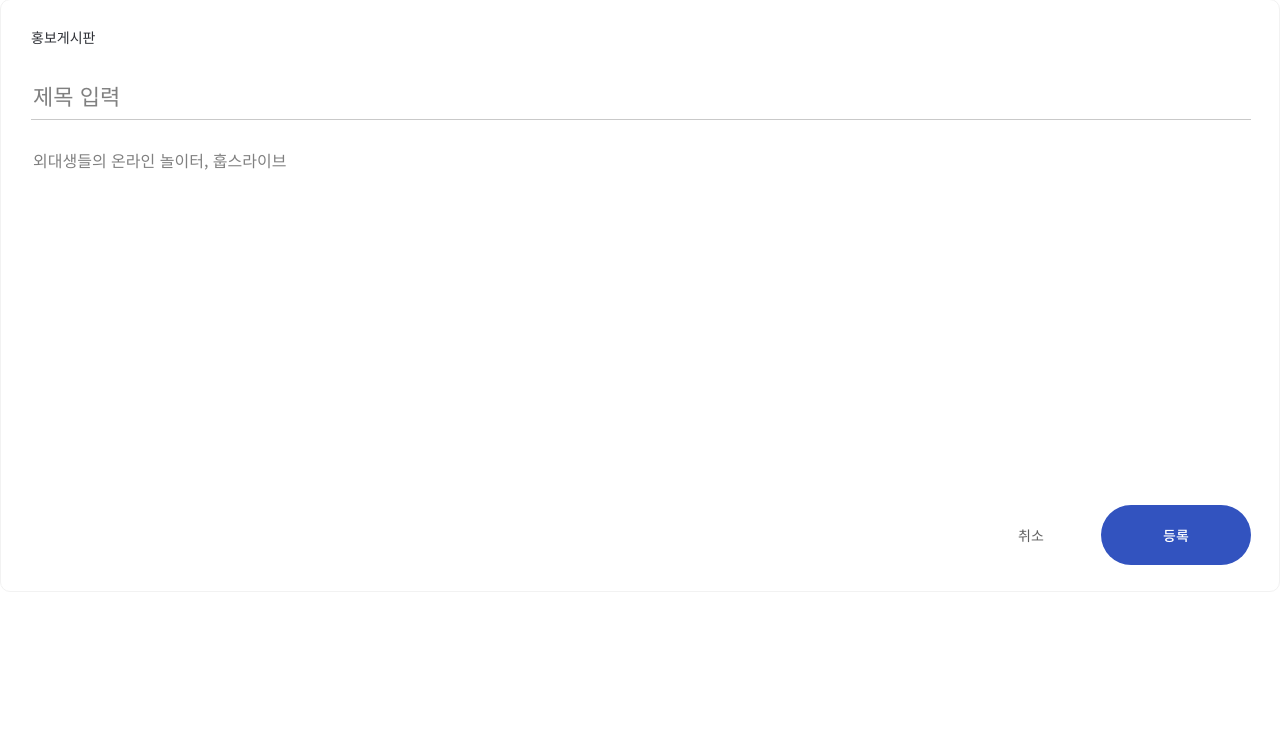
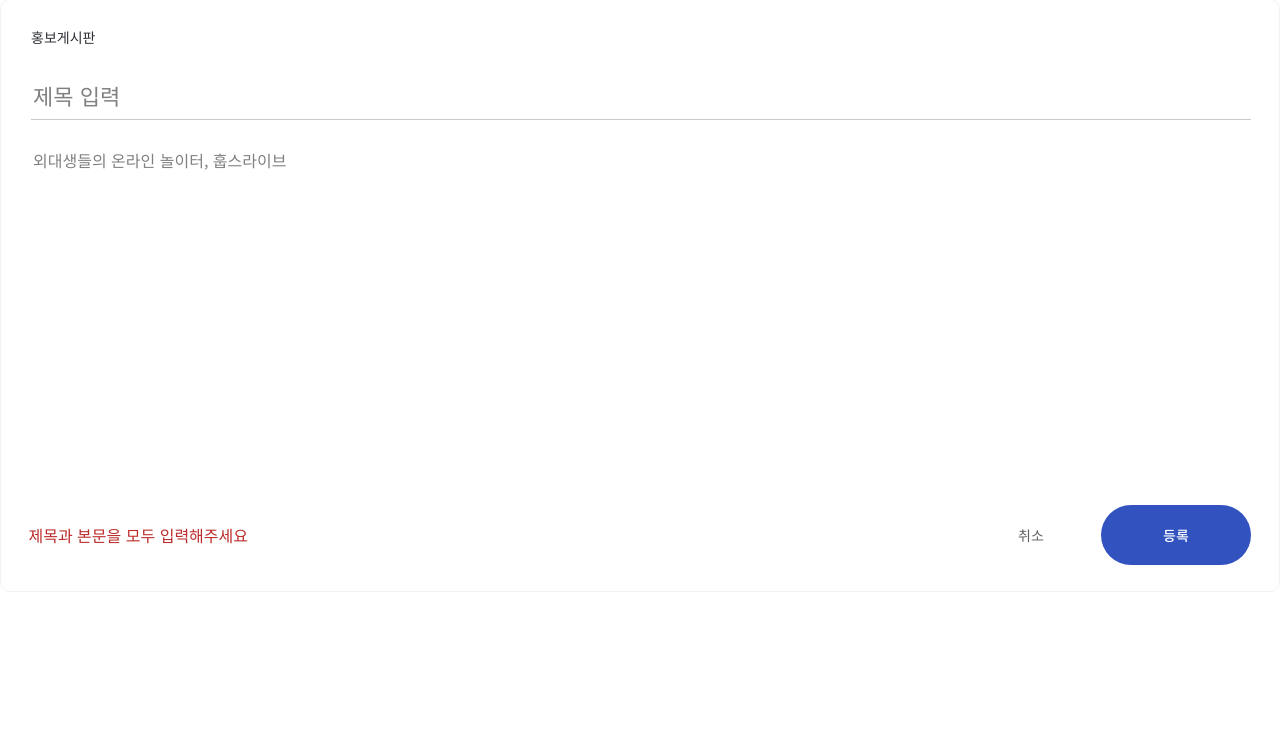
Before and after one commit to suhyeonnnnn/HUFS_LIVE, a Django app: page /pr/new/ in a window 1280 px wide. Shown: the part 318-1061 px from the top of the page. Run offline with Django 3.2, Linux system fonts and the light colour scheme.

Commit message:
글 작성/수정 페이지 에러메세지 추가

```diff
--- a/community/static/css/new.css
+++ b/community/static/css/new.css
@@ -77,6 +77,14 @@
     justify-content: flex-end;
     height: 60px;
 }
+.error-message{
+    font-size: 16px;
+    color: #BC2B2B;
+    margin: 18px 0;
+    text-align: left;
+    position: relative;
+    right: 733px;
+}
 .new-post-btn a{
     text-decoration: none;
     height: 60px;
--- a/community/templates/free_new.html
+++ b/community/templates/free_new.html
@@ -20,6 +20,7 @@
             <input type="text" name="title" placeholder="제목 입력" class="title-input">
             <textarea name="body" placeholder="외대생들의 온라인 놀이터, 훕스라이브" class="main-input"></textarea>
             <div class="new-post-btn">
+                <div class="error-message">제목과 본문을 모두 입력해주세요</div>
                 <a href="javascript:history.back();">취소</a>
                 <input class="btn btn-dark" type="submit" value="">
             </div>
--- a/community/templates/free_update.html
+++ b/community/templates/free_update.html
@@ -21,6 +21,7 @@
             <input type="text" name="title" value={{post_detail.title}} placeholder="제목 입력" class="title-input">
             <textarea name="body" placeholder="외대생들의 온라인 놀이터, 훕스라이브" class="main-input">{{post_detail.body}}</textarea>
             <div class="new-post-btn">
+                <div class="error-message">제목과 본문을 모두 입력해주세요</div>
                 <a href="javascript:history.back();">취소</a>
                 <input class="btn btn-dark" type="submit" value="">
             </div>
--- a/community/templates/graduate_new.html
+++ b/community/templates/graduate_new.html
@@ -20,6 +20,7 @@
             <input type="text" name="title" placeholder="제목 입력" class="title-input">
             <textarea name="body" placeholder="외대생들의 온라인 놀이터, 훕스라이브" class="main-input"></textarea>
             <div class="new-post-btn">
+                <div class="error-message">제목과 본문을 모두 입력해주세요</div>
                 <a href="javascript:history.back();">취소</a>
                 <input class="btn btn-dark" type="submit" value="">
             </div>
--- a/community/templates/graduate_update.html
+++ b/community/templates/graduate_update.html
@@ -21,6 +21,7 @@
             <input type="text" name="title" value={{graduate.title}} placeholder="제목 입력" class="title-input">
             <textarea name="body" placeholder="외대생들의 온라인 놀이터, 훕스라이브" class="main-input">{{graduate.body}}</textarea>
             <div class="new-post-btn">
+                <div class="error-message">제목과 본문을 모두 입력해주세요</div>
                 <a href="javascript:history.back();">취소</a>
                 <input class="btn btn-dark" type="submit" value="">
             </div>
--- a/community/templates/information_new.html
+++ b/community/templates/information_new.html
@@ -20,6 +20,7 @@
             <input type="text" name="title" placeholder="제목 입력" class="title-input">
             <textarea name="body" placeholder="외대생들의 온라인 놀이터, 훕스라이브" class="main-input"></textarea>
             <div class="new-post-btn">
+                <div class="error-message">제목과 본문을 모두 입력해주세요</div>
                 <a href="javascript:history.back();">취소</a>
                 <input class="btn btn-dark" type="submit" value="">
             </div>
--- a/community/templates/information_update.html
+++ b/community/templates/information_update.html
@@ -21,6 +21,7 @@
             <input type="text" name="title" value={{information.title}} placeholder="제목 입력" class="title-input">
             <textarea name="body" placeholder="외대생들의 온라인 놀이터, 훕스라이브" class="main-input">{{information.body}}</textarea>
             <div class="new-post-btn">
+                <div class="error-message">제목과 본문을 모두 입력해주세요</div>
                 <a href="javascript:history.back();">취소</a>
                 <input class="btn btn-dark" type="submit" value="">
             </div>
--- a/community/templates/pr_new.html
+++ b/community/templates/pr_new.html
@@ -20,6 +20,7 @@
             <input type="text" name="title" placeholder="제목 입력" class="title-input">
             <textarea name="body" placeholder="외대생들의 온라인 놀이터, 훕스라이브" class="main-input"></textarea>
             <div class="new-post-btn">
+                <div class="error-message">제목과 본문을 모두 입력해주세요</div>
                 <a href="javascript:history.back();">취소</a>
                 <input class="btn btn-dark" type="submit" value="">
             </div>
--- a/community/templates/pr_update.html
+++ b/community/templates/pr_update.html
@@ -21,6 +21,7 @@
             <input type="text" name="title" value={{pr.title}} placeholder="제목 입력" class="title-input">
             <textarea name="body" placeholder="외대생들의 온라인 놀이터, 훕스라이브" class="main-input">{{pr.body}}</textarea>
             <div class="new-post-btn">
+                <div class="error-message">제목과 본문을 모두 입력해주세요</div>
                 <a href="javascript:history.back();">취소</a>
                 <input class="btn btn-dark" type="submit" value="">
             </div>
```
